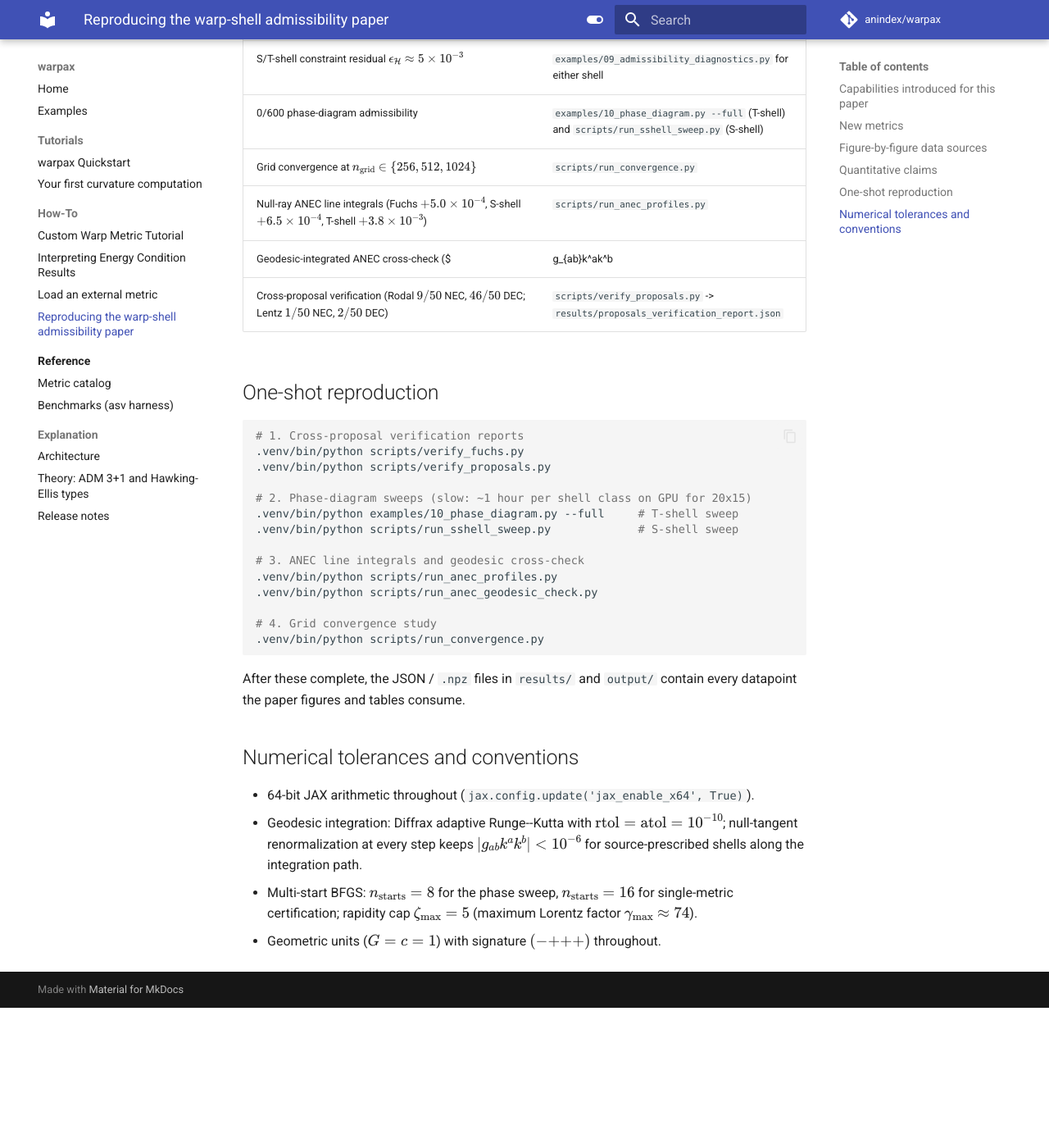
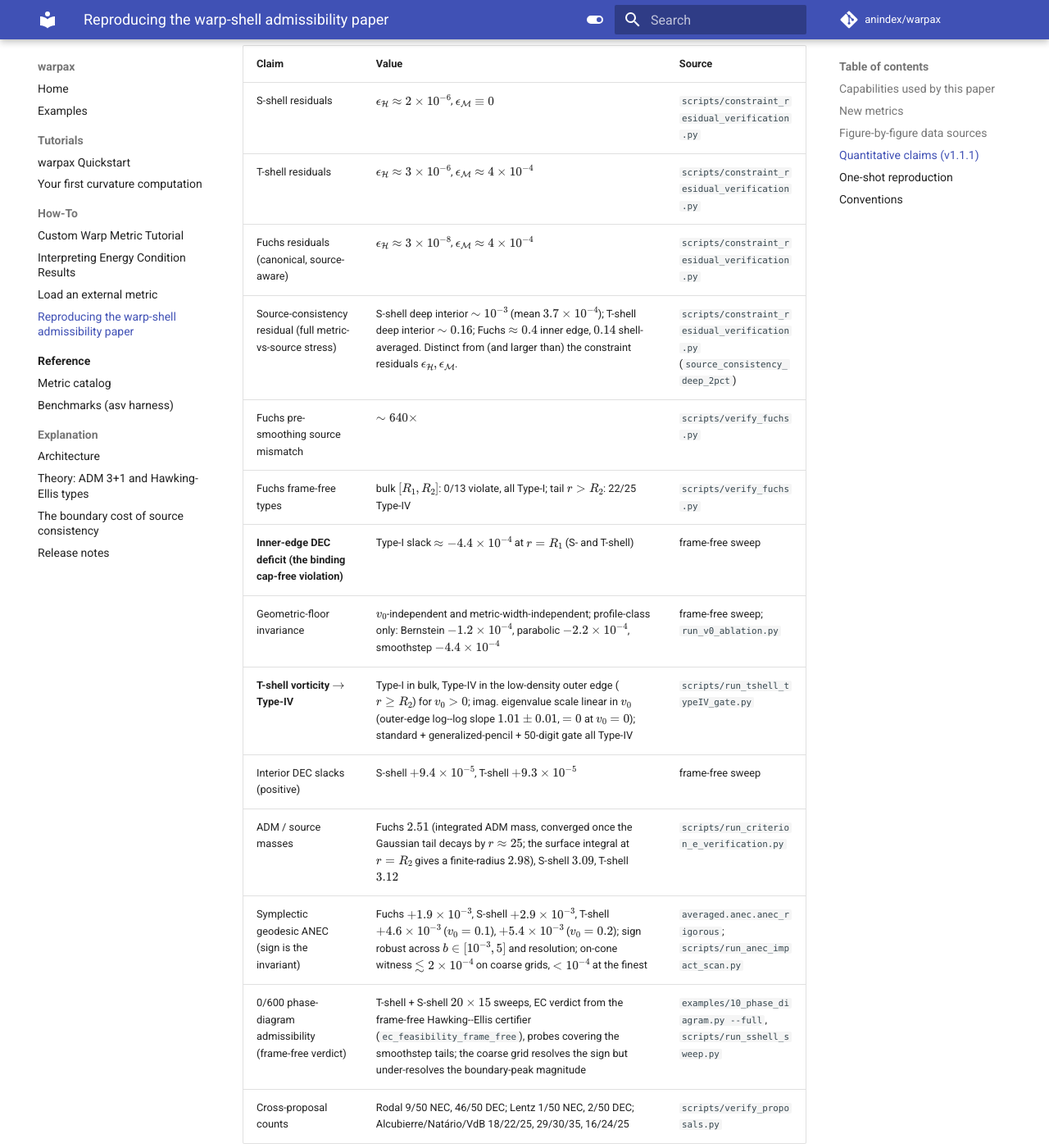
Before and after one commit to anindex/warpax, an MkDocs documentation site: the page built from docs/how-to/reproduce_warpshell_paper.md, in a window 1280 px wide and 1400 px high, scrolled down 2247 px. Shown: the whole window at 82% size. Built offline with MkDocs 1.6.1 and Material for MkDocs 9.7.7, drawn with Linux system fonts in a browser that asks for light colours; comment, search, counter and statistics services are not loaded; before the commit the page ends 3476 px from its top, so only the background shows below that; some of the changed text lies outside the part shown.

````diff
--- /dev/null
+++ b/docs/explanation/boundary_cost.md
@@ -0,0 +1,91 @@
+# The boundary cost of source consistency
+
+This page consolidates the physics of the source-first warp shells and the
+companion note *On the boundary cost of source-consistent warp shells*
+([arXiv:2605.25417](https://arxiv.org/abs/2605.25417)), as certified by warpax
+v1.1.0. For the reproduction recipe and numbers see
+[Reproducing the warp-shell admissibility paper](../how-to/reproduce_warpshell_paper.md).
+
+## The question
+
+Metric-first ("$G$-method") warp drives prescribe $g_{ab}$ and *read off*
+$T_{ab}=G_{ab}/8\pi$, which Barzegar, Buchert & Vigneron argue can yield
+"fantastic" matter with no physical interpretation. The companion note asks the
+inverse: **fix physical matter, solve the Einstein constraints for the metric,
+and ask whether the result can satisfy the energy conditions.** Two
+*source-first* shells answer it:
+
+- **S-shell** (Class I): a shift-free, isotropic-fluid shell; lapse and radial
+  potential from the Hamiltonian constraint + anisotropic TOV equilibrium.
+- **T-shell** (Class II): a tilted matter flow whose shift $\beta^x(r)$ is the
+  solution of the momentum constraint (an $\ell=1$ vector-harmonic boundary-value
+  problem), not a postulated coordinate ansatz.
+
+Both are graded by a five-criterion **admissibility standard** (regularity,
+constraint satisfaction, explicit matter, frame-independent EC margins, global
+diagnostics).
+
+## Certification is frame-free
+
+Verdicts use the Hawking--Ellis classification of $T^a{}_b$ with the Type-I
+eigenvalue slacks
+$\mathrm{NEC}=\min_i(\rho+p_i)$, $\mathrm{WEC}=\min(\rho,\min_i(\rho+p_i))$,
+$\mathrm{DEC}=\min_i(\rho-|p_i|)$. These are **exact and cap-free**: the certifier
+builds no Eulerian normal, so it is valid at all warp speeds (including
+$v_s\ge1$). At a Type-I point the worst observer is closed-form,
+$\rho_{\rm obs}(\zeta)=\rho+(\rho+p_i)\sinh^2\zeta$; if some $\rho+p_i<0$ the
+boosted density is unbounded below, so **at non-Type-I points there is no
+invariant margin** — only the algebraic type and the imaginary-eigenvalue scale.
+A bounded-rapidity ($\zeta_{\max}=5$) optimizer survives only as a labelled
+one-sided severity *diagnostic*.
+
+## Three results
+
+**1. The bulk is clean; the cost is at the boundary.** Every source-prescribed
+shell is Hawking--Ellis Type-I and energy-condition compliant in the
+matter-filled interior (Fuchs: 0/13 interior probes violate). The single
+observer-independent violation is a **Type-I dominant-energy deficit at the inner
+shell edge**, $\approx-4.4\times10^{-4}$.
+
+**2. The inner-edge floor is a geometric invariant.** That deficit is
+independent of the bubble velocity *and* of the metric smoothing width; it
+depends only on the **regularity class of the source profile** —
+$-4.4\times10^{-4}$ (smoothstep), $-2.2\times10^{-4}$ (parabolic),
+$-1.2\times10^{-4}$ (Bernstein), a factor $\sim3.7$ — and no finite-regularity
+polynomial family removes it. It is a cap-free Type-I slack, hence a genuine
+invariant rather than an optimizer artifact.
+
+**3. Transport carries a change of algebraic type (vorticity $\to$ Type-IV).**
+The T-shell's constraint-derived shift $\beta^i=\beta(r)\hat x^i$ is **not
+curl-free**; its vorticity $\propto\beta'$ drives the stress-energy to
+**Hawking--Ellis Type-IV** (no rest frame) wherever the matter density thins and
+the momentum flux dominates the energy block, i.e. in the low-density transition
+edges. The opened imaginary eigenvalue part is **linear in the matter tilt
+$v_0$** (log--log slope $1.01$, vanishing at $v_0=0$) and is confirmed by the
+three-solver gate. This instantiates, in a source-consistent shell, the
+shift-vorticity $\to$ type control ($f=\kappa\omega$) the certification paper
+establishes for metric-first drives: the boundary cost of transport is a
+transition from Type-I to Type-IV, not merely a larger margin. Likewise the Fuchs
+smoothing halo ($r>R_2$) is Type-IV (22/25 probes); the often-quoted
+$-7.9\times10^{-3}$ there is the $\zeta_{\max}=5$ diagnostic, not an invariant.
+
+## Averaged level
+
+A rigorous symplectic geodesic-integrated ANEC (Tao-2016 extended phase space,
+Yoshida-4; on-cone witness $\lesssim10^{-4}$, versus $O(0.1)$ drift for adaptive
+Runge--Kutta) is **positive for every source-prescribed shell** — Fuchs
+$+1.9\times10^{-3}$, S-shell $+2.9\times10^{-3}$, T-shell $+4.6\times10^{-3}$
+($v_0=0.1$). Only the sign is invariant under $k^a\to\lambda k^a$, and it is
+robustly positive across resolution and impact parameter. So the pointwise
+transition failures need not appear in the average. A full average over a
+geodesic family, and a curved-space (Fewster-type) quantum inequality, remain
+open; the Ford--Roman comparison is an explicitly flat-space estimate.
+
+## Verdict
+
+A $20\times15$ compactness–thickness scan finds **0 of 600** configurations
+strictly admissible in either shell class: source consistency is achievable
+(criteria A–C, E), but the smooth source–vacuum transition exacts an
+energy-condition cost that this family of profiles does not remove. The result
+is consistent with the Lobo--Visser obstruction across the surveyed family; it is
+not a no-go theorem.
--- a/docs/how-to/reproduce_warpshell_paper.md
+++ b/docs/how-to/reproduce_warpshell_paper.md
@@ -1,91 +1,130 @@
 # Reproducing the warp-shell admissibility paper
 
-This guide maps every figure, table, and quantitative claim in the warp-shell
-admissibility paper (*Positive-energy warp shells and the boundary cost of
-source consistency*) to the warpax modules, example scripts, and verification
-scripts that produce them.
+This guide maps every figure, table, and quantitative claim in the companion
+note (*On the boundary cost of source-consistent warp shells*,
+[arXiv:2605.25417](https://arxiv.org/abs/2605.25417)) to the warpax modules and
+scripts that produce them, at **warpax v1.1.1**.
 
-The paper itself is distributed separately; this document covers only the
-warpax-side computations that feed the paper. Plotting scripts that consume the
-output JSON / `.npz` files are bundled with the paper sources.
+The paper is distributed separately; this document covers the warpax-side
+computations. Conceptual background is in
+[The boundary cost of source consistency](../explanation/boundary_cost.md).
 
-## Capabilities introduced for this paper
+> **Certification is frame-free (v1.1.0).** Energy-condition verdicts come from
+> `warpax.certify` / `energy_conditions.frame_free`: the Hawking--Ellis
+> classification of `T^a_b` plus the Type-I eigenvalue slacks, which are exact
+> and **cap-free**. Non-Type-I points (no rest frame) are reported by algebraic
+> type and imaginary-eigenvalue scale; the bounded-rapidity BFGS optimizer
+> (`ζ_max=5`) is retained only as a labelled one-sided severity diagnostic.
 
-The warp-shell paper relies on five capabilities added to warpax for
-source-consistency verification of warp shells:
+## Capabilities used by this paper
 
 | Capability | warpax package |
 |---|---|
+| Frame-free Hawking--Ellis certifier + cap-free Type-I slacks | `warpax.certify`, `energy_conditions.frame_free` |
+| Closed-form Type-I worst observer; Type-IV three-solver gate | `energy_conditions.worst_observer_analytic`, `energy_conditions.classification` |
 | Hamiltonian + momentum constraint residuals $\epsilon_{\mathcal{H}}, \epsilon_{\mathcal{M}}$ | `warpax.constraints` |
-| Anisotropic TOV equilibrium for prescribed sources | `warpax.tov` |
-| Israel--Darmois surface stress-energy at shell junctions | `warpax.junction` |
-| ADM mass with $1/r$ asymptotic falloff verification | `warpax.adm` |
-| Invariant transport diagnostics (geodesic deviation, null round-trip asymmetry $\delta\tau$, blueshift hazard $\mathcal{B}$) | `warpax.transport` |
+| Anisotropic TOV equilibrium; S-/T-shell constraint solvers | `warpax.constraints`, `metrics.sshell`, `metrics.tshell` |
+| Israel--Darmois surface stress-energy; ADM mass + $1/r$ falloff | `warpax.junction`, `warpax.adm` |
+| Rigorous symplectic geodesic-integrated ANEC (on-cone witness) | `averaged.anec.anec_rigorous`, `geodesics.symplectic` |
+| Ford--Roman quantum-inequality diagnostic (flat-space) | `warpax.quantum.ford_roman` |
+| Invariant transport ($\delta\tau$, geodesic deviation, blueshift) | `warpax.transport`, `warpax.geodesics` |
 
 ## New metrics
 
 | Metric | Class | Entry point |
 |---|---|---|
-| S-shell (Class I, shift-free, source-first) | `warpax.metrics.SShellMetric` / `sshell_default` | constraint-derived lapse from prescribed isotropic source |
-| T-shell (Class II, tilted-flow, source-first) | `warpax.metrics.TShellMetric` / `tshell_default` | constraint-derived lapse + shift from prescribed source + velocity profile |
-| Fuchs canonical (Gaussian-smoothed) | `warpax.metrics.fuchs_default` | five-step iterative construction with variance-matched Gaussian kernel |
-| Fuchs pre-smoothing intermediate | `warpax.metrics._fuchs_analytical_default` | constant-density TOV intermediate, used only as the legacy comparison baseline |
+| S-shell (Class I, shift-free, source-first) | `metrics.SShellMetric` / `sshell_default` | constraint-derived lapse from a prescribed isotropic source |
+| T-shell (Class II, tilted-flow, source-first) | `metrics.TShellMetric` / `tshell_default` | constraint-derived lapse + shift from a prescribed source + velocity profile |
+| Fuchs canonical (Gaussian-smoothed) | `metrics.fuchs_default` | five-step iterative construction, variance-matched Gaussian kernel |
 
 ## Figure-by-figure data sources
 
-Each figure in the paper consumes output produced by a warpax script or
-example. The plotting code itself is shipped with the paper source tree.
-
 | Figure | Underlying warpax computation |
 |---|---|
-| Fig. 1 (geometries) | `AlcubierreMetric`, `SShellMetric(v_s=0)`, `TShellMetric(v_0=0.1)` |
-| Fig. 2 (admissibility diagnostics) | `fuchs_default`, `sshell_default`, `tshell_default`; radial sweeps with `n_starts=16` |
-| Fig. 3a (S-shell hero) | `sshell_default` + S-shell phase sweep (`scripts/run_sshell_sweep.py`) |
-| Fig. 3b (T-shell hero) | `tshell_default` + T-shell phase sweep (`examples/10_phase_diagram.py --full`) |
-| Fig. 4 (null-energy contraction along coordinate ray) | `scripts/run_anec_profiles.py`; off-axis null ray at $y=10^{-3}$ |
-| Fig. 5 (EC scaling) | T-shell DEC margin vs $v_0$ for two profile families |
-| Table I (8-proposal grid) | `scripts/verify_proposals.py` -> `results/proposals_verification_report.json` |
-| Table II (3-shell summary) | `scripts/verify_fuchs.py` + S/T-shell construction outputs |
+| Fig. 1 (geometries) | `AlcubierreMetric`, `sshell_default(v_s=0)`, `tshell_default(v_0=0.1)` |
+| Fig. 2 (admissibility diagnostics) | `constraint_residual_verification.py`; frame-free radial sweeps |
+| Fig. 3a (S-shell hero) | `sshell_default` + S-shell sweep (`scripts/run_sshell_sweep.py`) |
+| Fig. 3b (T-shell hero) | `tshell_default` + T-shell sweep (`examples/10_phase_diagram.py --full`) |
+| Fig. 4 (symplectic geodesic ANEC) | `averaged.anec.anec_rigorous` (see `figures/make_fig4_anec.py` in the paper tree) |
+| Fig. 5 (boundary-cost contributions) | Outer-edge ($r\ge R_2$) Type-IV imag. scale vs $v_0$ + cap-free Type-I floors (`figures/make_fig5_ec_scaling.py`; gate + fit `scripts/run_tshell_typeIV_gate.py`) |
+| Table I (8-proposal grid) | `scripts/verify_proposals.py` |
+| Table II (3-shell summary) | `scripts/run_criterion_e_verification.py`, `scripts/verify_fuchs.py` |
 
-## Quantitative claims
+## Quantitative claims (v1.1.1)
 
-| Claim | Source |
-|---|---|
-| Fuchs constraint residual $\epsilon_{\mathcal{H}} \approx 4\times10^{-3}$ (canonical), $0.165$ (pre-smoothing) | `scripts/verify_fuchs.py` -> `results/fuchs_verification_report.json` |
-| Fuchs source-consistency mismatch $\sim 640\times$ | `scripts/verify_fuchs.py` -> `source_consistency.max_relative_residual` |
-| 0/13 interior, 22/25 exterior tail violations under observer-robust certification | `scripts/verify_fuchs.py` -> `ec_summary` |
-| S/T-shell constraint residual $\epsilon_{\mathcal{H}} \approx 5\times10^{-3}$ | `examples/09_admissibility_diagnostics.py` for either shell |
-| 0/600 phase-diagram admissibility | `examples/10_phase_diagram.py --full` (T-shell) and `scripts/run_sshell_sweep.py` (S-shell) |
-| Grid convergence at $n_{\rm grid} \in \{256, 512, 1024\}$ | `scripts/run_convergence.py` |
-| Null-ray ANEC line integrals (Fuchs $+5.0\times10^{-4}$, S-shell $+6.5\times10^{-4}$, T-shell $+3.8\times10^{-3}$) | `scripts/run_anec_profiles.py` |
-| Geodesic-integrated ANEC cross-check ($|g_{ab}k^ak^b| < 10^{-6}$) | `scripts/run_anec_geodesic_check.py` |
-| Cross-proposal verification (Rodal $9/50$ NEC, $46/50$ DEC; Lentz $1/50$ NEC, $2/50$ DEC) | `scripts/verify_proposals.py` -> `results/proposals_verification_report.json` |
+Constraint residuals are **source-aware** (evaluated against the prescribed
+Eulerian source). The much larger *vacuum* residual that omits the source term
+(e.g. $\sim 5\times10^{-3}$) is not the constraint residual and is not quoted.
+
+| Claim | Value | Source |
+|---|---|---|
+| S-shell residuals | $\epsilon_{\mathcal{H}}\approx2\times10^{-6}$, $\epsilon_{\mathcal{M}}\equiv0$ | `scripts/constraint_residual_verification.py` |
+| T-shell residuals | $\epsilon_{\mathcal{H}}\approx3\times10^{-6}$, $\epsilon_{\mathcal{M}}\approx4\times10^{-4}$ | `scripts/constraint_residual_verification.py` |
+| Fuchs residuals (canonical, source-aware) | $\epsilon_{\mathcal{H}}\approx3\times10^{-8}$, $\epsilon_{\mathcal{M}}\approx4\times10^{-4}$ | `scripts/constraint_residual_verification.py` |
+| Source-consistency residual (full metric-vs-source stress) | S-shell deep interior $\sim10^{-3}$ (mean $3.7\times10^{-4}$); T-shell deep interior $\sim0.16$; Fuchs $\approx0.4$ inner edge, $0.14$ shell-averaged. Distinct from (and larger than) the constraint residuals $\epsilon_{\mathcal H},\epsilon_{\mathcal M}$. | `scripts/constraint_residual_verification.py` (`source_consistency_deep_2pct`) |
+| Fuchs pre-smoothing source mismatch | $\sim640\times$ | `scripts/verify_fuchs.py` |
+| Fuchs frame-free types | bulk $[R_1,R_2]$: 0/13 violate, all Type-I; tail $r>R_2$: 22/25 Type-IV | `scripts/verify_fuchs.py` |
+| **Inner-edge DEC deficit (the binding cap-free violation)** | Type-I slack $\approx-4.4\times10^{-4}$ at $r=R_1$ (S- and T-shell) | frame-free sweep |
+| Geometric-floor invariance | $v_0$-independent and metric-width-independent; profile-class only: Bernstein $-1.2\times10^{-4}$, parabolic $-2.2\times10^{-4}$, smoothstep $-4.4\times10^{-4}$ | frame-free sweep; `run_v0_ablation.py` |
+| **T-shell vorticity $\to$ Type-IV** | Type-I in bulk, Type-IV in the low-density outer edge ($r\ge R_2$) for $v_0>0$; imag. eigenvalue scale linear in $v_0$ (outer-edge log--log slope $1.01\pm0.01$, $=0$ at $v_0=0$); standard + generalized-pencil + 50-digit gate all Type-IV | `scripts/run_tshell_typeIV_gate.py` |
+| Interior DEC slacks (positive) | S-shell $+9.4\times10^{-5}$, T-shell $+9.3\times10^{-5}$ | frame-free sweep |
+| ADM / source masses | Fuchs $2.51$ (integrated ADM mass, converged once the Gaussian tail decays by $r\approx25$; the surface integral at $r=R_2$ gives a finite-radius $2.98$), S-shell $3.09$, T-shell $3.12$ | `scripts/run_criterion_e_verification.py` |
+| Symplectic geodesic ANEC (sign is the invariant) | Fuchs $+1.9\times10^{-3}$, S-shell $+2.9\times10^{-3}$, T-shell $+4.6\times10^{-3}$ ($v_0=0.1$), $+5.4\times10^{-3}$ ($v_0=0.2$); sign robust across $b\in[10^{-3},5]$ and resolution; on-cone witness $\lesssim2\times10^{-4}$ on coarse grids, $<10^{-4}$ at the finest | `averaged.anec.anec_rigorous`; `scripts/run_anec_impact_scan.py` |
+| 0/600 phase-diagram admissibility (frame-free verdict) | T-shell + S-shell $20\times15$ sweeps, EC verdict from the frame-free Hawking--Ellis certifier (`ec_feasibility_frame_free`), probes covering the smoothstep tails; the coarse grid resolves the sign but under-resolves the boundary-peak magnitude | `examples/10_phase_diagram.py --full`, `scripts/run_sshell_sweep.py` |
+| Cross-proposal counts | Rodal 9/50 NEC, 46/50 DEC; Lentz 1/50 NEC, 2/50 DEC; Alcubierre/Natário/VdB 18/22/25, 29/30/35, 16/24/25 | `scripts/verify_proposals.py` |
 
 ## One-shot reproduction
 
 ```bash
-# 1. Cross-proposal verification reports
-.venv/bin/python scripts/verify_fuchs.py
-.venv/bin/python scripts/verify_proposals.py
+uv sync --extra design --extra solver --extra viz   # interpax + scipy are required
 
-# 2. Phase-diagram sweeps (slow: ~1 hour per shell class on GPU for 20x15)
-.venv/bin/python examples/10_phase_diagram.py --full     # T-shell sweep
-.venv/bin/python scripts/run_sshell_sweep.py             # S-shell sweep
+# 1. Constraint residuals + criterion-E masses/transport
+uv run python scripts/constraint_residual_verification.py
+uv run python scripts/run_criterion_e_verification.py
 
-# 3. ANEC line integrals and geodesic cross-check
-.venv/bin/python scripts/run_anec_profiles.py
-.venv/bin/python scripts/run_anec_geodesic_check.py
+# 2. Cross-proposal grid and Fuchs verification
+uv run python scripts/verify_proposals.py
+uv run python scripts/verify_fuchs.py
 
-# 4. Grid convergence study
-.venv/bin/python scripts/run_convergence.py
+# 3. Phase-diagram sweeps (slow: ~1 h per shell class on GPU for 20x15)
+uv run python examples/10_phase_diagram.py --full     # T-shell
+uv run python scripts/run_sshell_sweep.py             # S-shell
+
+# 4. Velocity / convergence / angular robustness
+uv run python scripts/run_v0_ablation.py
+uv run python scripts/run_tshell_convergence.py
+uv run python scripts/run_tshell_kterm_angular.py
+
+# 5. Outer-edge Type-IV gate (slope 1.01 +/- 0.01) + ANEC impact-parameter scan
+uv run python scripts/run_tshell_typeIV_gate.py
+uv run python scripts/run_anec_impact_scan.py
 ```
 
-After these complete, the JSON / `.npz` files in `results/` and `output/`
-contain every datapoint the paper figures and tables consume.
+Frame-free Type-IV classification and the symplectic shell-ANEC line integrals
+(Fig. 4) are computed with the public APIs:
 
-## Numerical tolerances and conventions
+```python
+import jax; jax.config.update("jax_enable_x64", True)
+import jax.numpy as jnp
+from warpax.geometry import compute_curvature_chain
+from warpax.energy_conditions.frame_free import certify_point_frame_free
+from warpax.averaged.anec import anec_rigorous
+from warpax.metrics import tshell_default
 
-- 64-bit JAX arithmetic throughout (`jax.config.update('jax_enable_x64', True)`).
-- Geodesic integration: Diffrax adaptive Runge--Kutta with $\mathrm{rtol} = \mathrm{atol} = 10^{-10}$; null-tangent renormalization at every step keeps $|g_{ab}k^ak^b|<10^{-6}$ for source-prescribed shells along the integration path.
-- Multi-start BFGS: $n_{\rm starts} = 8$ for the phase sweep, $n_{\rm starts} = 16$ for single-metric certification; rapidity cap $\zeta_{\max} = 5$ (maximum Lorentz factor $\gamma_{\max} \approx 74$).
-- Geometric units ($G = c = 1$) with signature $(-{+}{+}{+})$ throughout.
+m = tshell_default(v_0=0.1)
+cur = compute_curvature_chain(m, jnp.array([0.0, 20.6, 0.0, 0.0]))   # outer edge
+print(certify_point_frame_free(cur.stress_energy, cur.metric, cur.metric_inv)["he_type"])  # -> 4
+
+anec = anec_rigorous(m, jnp.array([0.0, -30.0, 1e-3, 0.0]), jnp.array([1.0, 0.0, 0.0]),
+                     affine_bounds=(0.0, 60.0), num_steps=16384)
+print(float(anec.symplectic.line_integral), float(anec.symplectic.max_abs_g_kk))  # +4.6e-3, ~5e-5
+```
+
+The paper's figure-plotting scripts (`make_fig4_anec.py`, `make_fig5_ec_scaling.py`)
+ship in the paper source tree and call these same APIs.
+
+## Conventions
+
+- 64-bit JAX (`jax.config.update('jax_enable_x64', True)`); geometric units, signature $(-{+}{+}{+})$.
+- **Verdict** = frame-free Hawking--Ellis type + cap-free Type-I slacks (no rapidity cap, valid at all $v_s$). The $\zeta_{\max}=5$ BFGS optimizer is a labelled non-Type-I severity diagnostic only.
+- ANEC: symplectic null geodesic (`anec_rigorous`); only the **sign** of the line integral is invariant under $k^a\to\lambda k^a$. The on-cone witness $\max|g_{ab}k^ak^b|$ certifies the path stayed null.
--- a/mkdocs.yml
+++ b/mkdocs.yml
@@ -85,4 +85,5 @@ nav:
   - Explanation:
       - explanation/ARCHITECTURE.md
       - explanation/theory.md
+      - explanation/boundary_cost.md
       - explanation/release_notes.md
--- a/pyproject.toml
+++ b/pyproject.toml
@@ -4,7 +4,7 @@ build-backend = "hatchling.build"
 
 [project]
 name = "warpax"
-version = "1.1.0"
+version = "1.1.1"
 description = "Observer-robust energy condition verification for warp drive spacetimes"
 readme = "README.md"
 requires-python = ">=3.12"
--- a/src/warpax/__init__.py
+++ b/src/warpax/__init__.py
@@ -33,7 +33,7 @@ if os.environ.get("WARPAX_BEARTYPE") == "1":
         conf=BeartypeConf(warning_cls_on_decorator_exception=UserWarning),
     )
 
-__version__ = "1.1.0"
+__version__ = "1.1.1"
 __author__ = "An T. Le"
 __email__ = "an@robot-learning.de"
 
````
Also changed, not shown: CHANGELOG.md (+20 -0 lines), README.md (+14 -7 lines), 12 other files.
